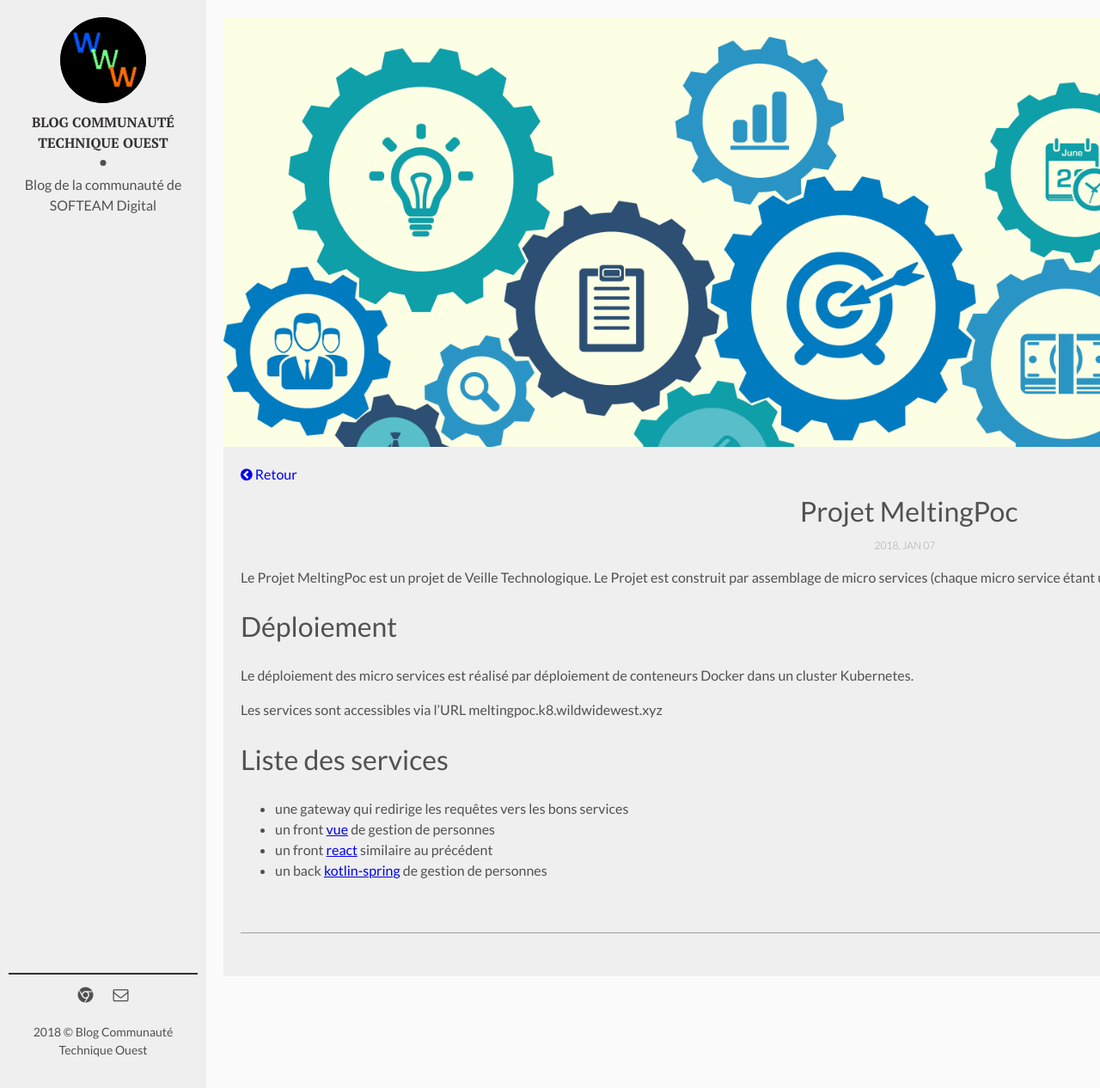
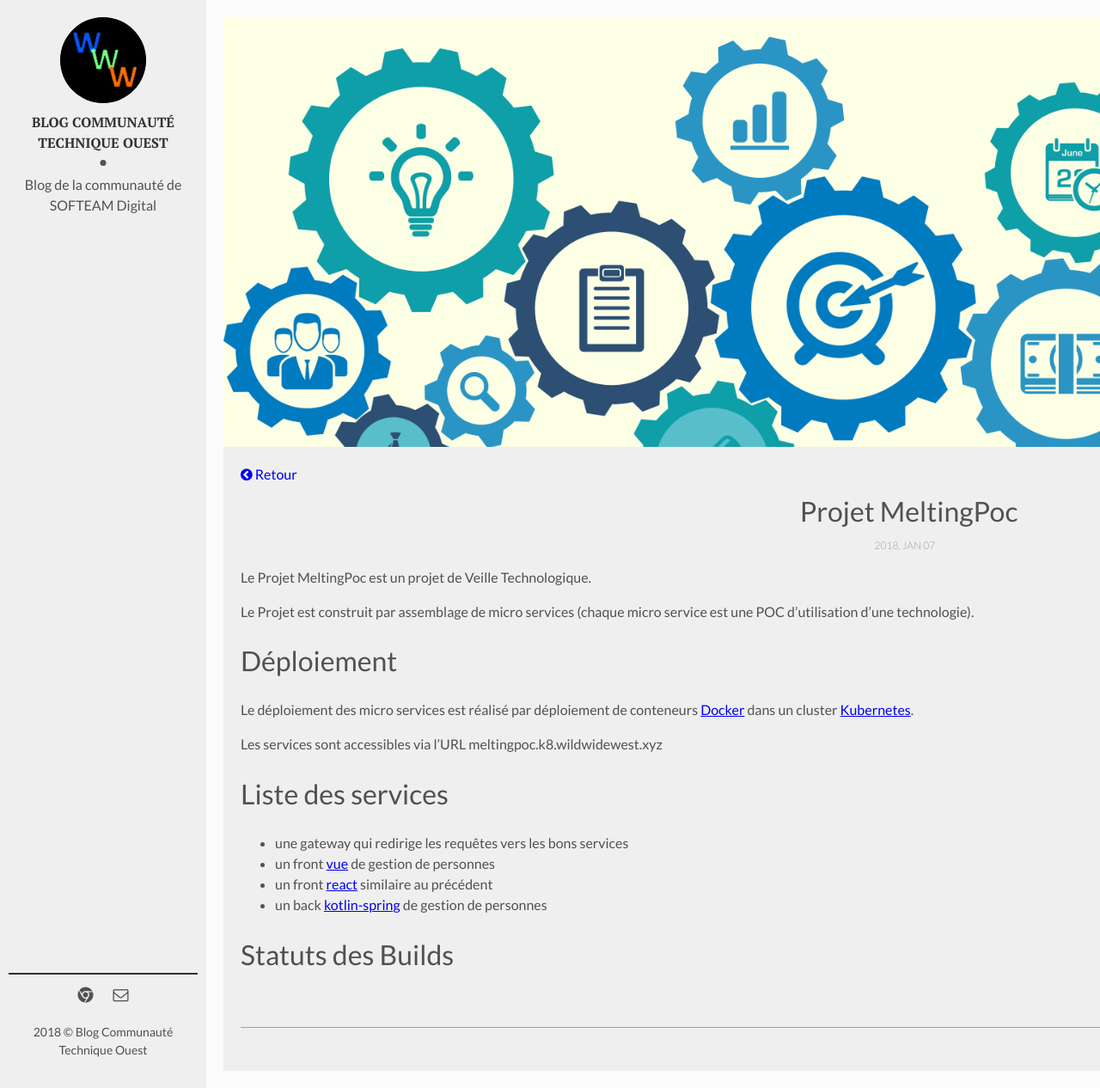
Before and after one commit to sylvainmasson/SofteamOuest.github.io, a Jekyll site: the page built from _posts/2018-01-08-meltingpoc.md, in a window 1280 px wide and 1266 px high. Shown: the whole window at 86% size. Built offline with Jekyll 4.4.1, drawn with Linux system fonts in a browser that asks for light colours.

Commit message:
Update 2018-01-08-meltingpoc.md

```diff
--- a/_posts/2018-01-08-meltingpoc.md
+++ b/_posts/2018-01-08-meltingpoc.md
@@ -7,11 +7,13 @@ img: meltingpoc.png # Add image post (optional)
 author: Mehdi El Kouhen
 ---
 
-Le Projet MeltingPoc est un projet de Veille Technologique. Le Projet est construit par assemblage de micro services (chaque micro service étant une POC d'utilisation d'une technlogie).
+Le Projet MeltingPoc est un projet de Veille Technologique.
+
+Le Projet est construit par assemblage de micro services (chaque micro service est une POC d'utilisation d'une technologie).
 
 # Déploiement
 
-Le déploiement des micro services est réalisé par déploiement de conteneurs Docker dans un cluster Kubernetes.
+Le déploiement des micro services est réalisé par déploiement de conteneurs [Docker](https://www.docker.com/) dans un cluster [Kubernetes](https://kubernetes.io/).
 
 Les services sont accessibles via l'URL meltingpoc.k8.wildwidewest.xyz
 
@@ -20,4 +22,6 @@ Les services sont accessibles via l'URL meltingpoc.k8.wildwidewest.xyz
 * une gateway qui redirige les requêtes vers les bons services
 * un front [vue](https://meltingpoc.k8.wildwidewest.xyz/gestion-personnes-vue/) de gestion de personnes
 * un front [react](https://meltingpoc.k8.wildwidewest.xyz/gestion-personnes-vue/) similaire au précédent
-* un back [kotlin-spring](api-personnes) de gestion de personnes
+* un back [kotlin-spring](https://meltingpoc.k8.wildwidewest.xyz/api-personnes) de gestion de personnes
+
+# Statuts des Builds
```
